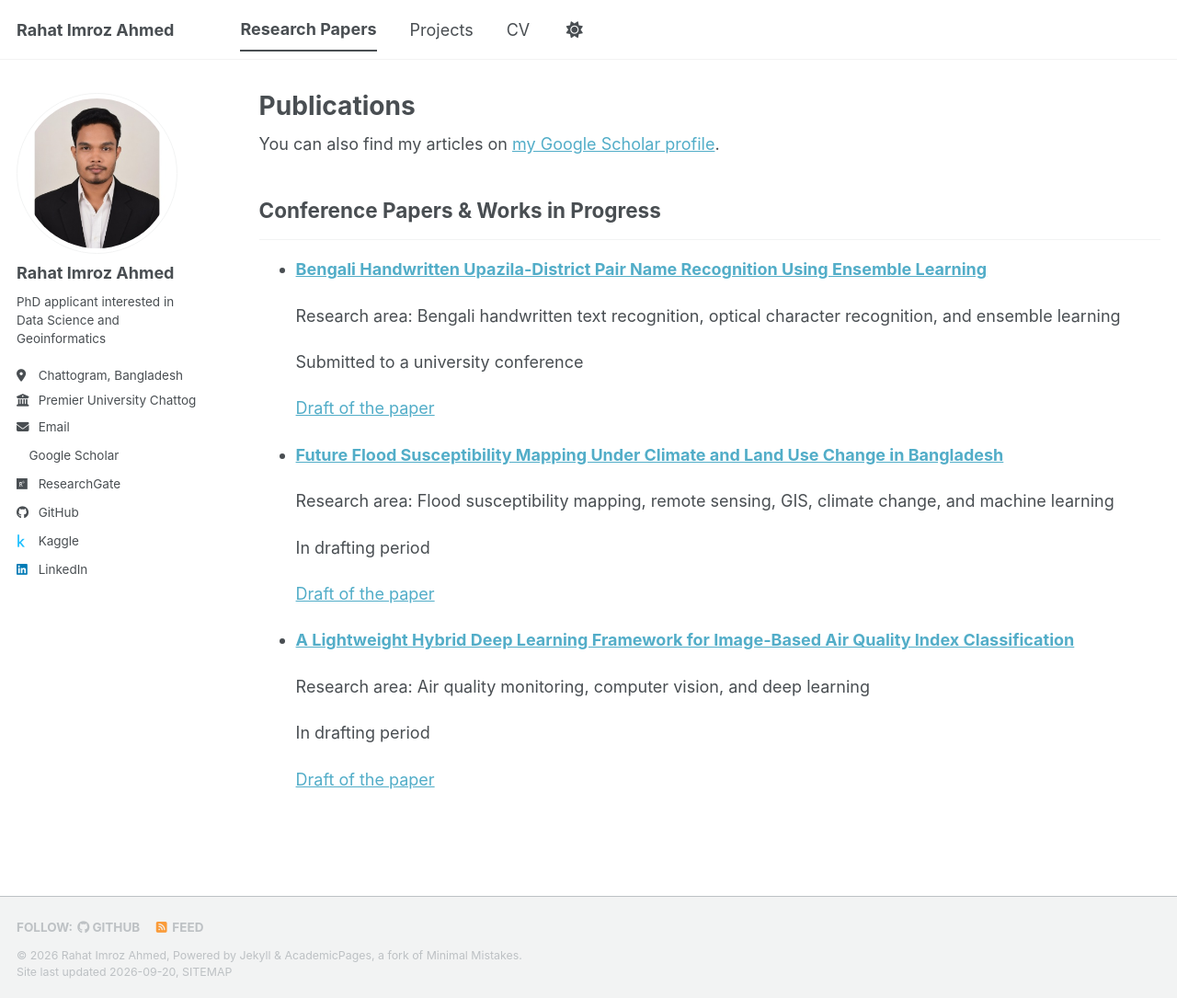
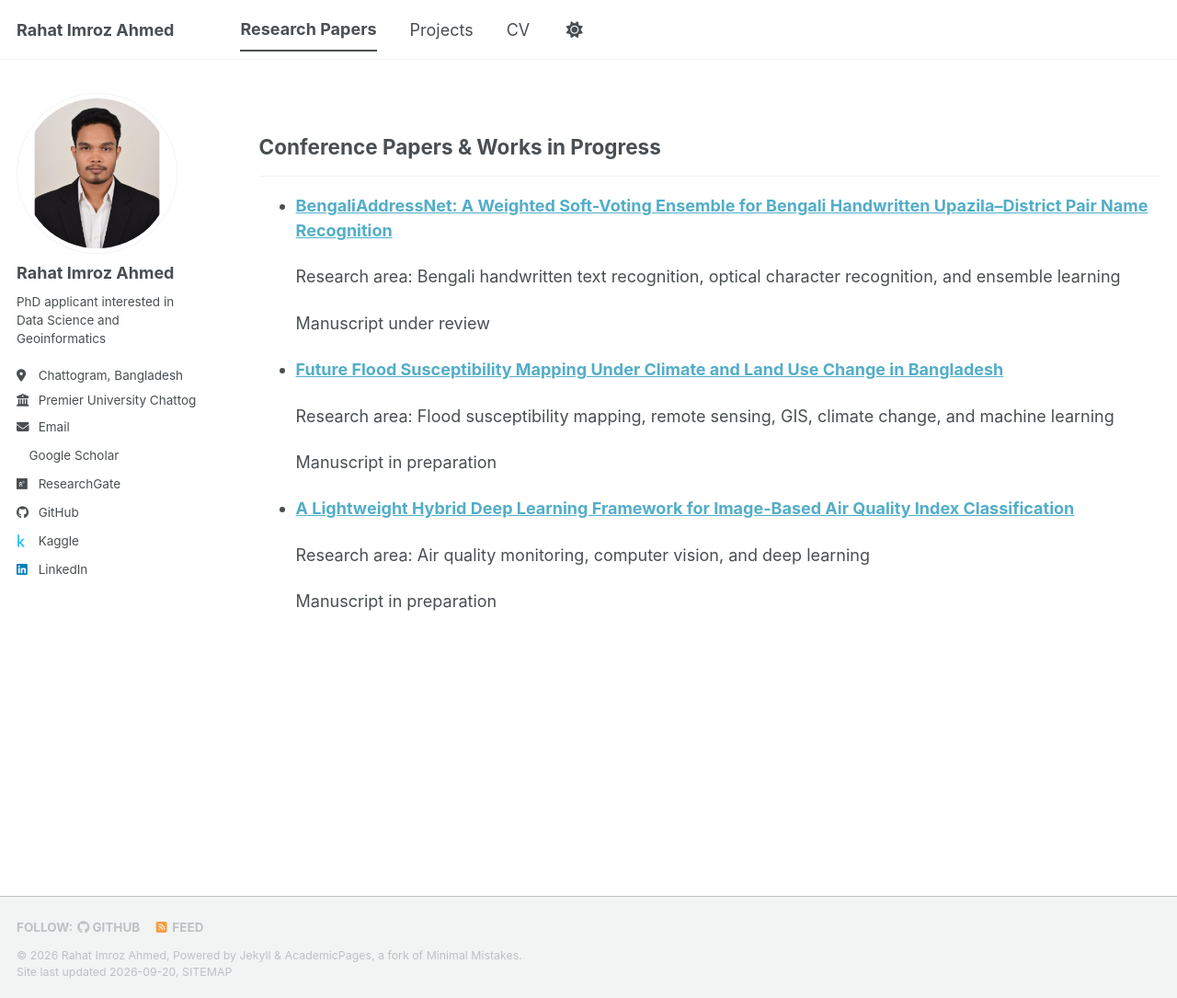
Before and after one commit to RahatAhmed171/RahatAhmed171.github.io, a Jekyll site: the page built from _pages/publications.html, in a window 1280 px wide and 1085 px high. Shown: the whole window at 92% size. Built offline with Jekyll 4.4.1, drawn with Linux system fonts in a browser that asks for light colours; a style sheet for code colours, icons or effects is not loaded.

Commit message:
Update publication details

```diff
--- a/_pages/publications.html
+++ b/_pages/publications.html
@@ -1,13 +1,11 @@
 ---
 layout: archive
-title: "Publications"
+
 permalink: /publications/
 author_profile: true
 ---
 
-{% if site.author.googlescholar %}
-  <div class="wordwrap">You can also find my articles on <a href="{{site.author.googlescholar}}">my Google Scholar profile</a>.</div>
-{% endif %}
+
 
 {% include base_path %}
 
@@ -16,23 +14,25 @@ author_profile: true
 
 <ul>
   <li>
-    <p><strong><a href="{{ base_path }}/publication/2010-10-01-paper-title-number-2">Bengali Handwritten Upazila-District Pair Name Recognition Using Ensemble Learning</a></strong></p>
+    <p><strong><a href="{{ base_path }}/publication/2010-10-01-paper-title-number-2">BengaliAddressNet: A Weighted Soft-Voting
+Ensemble for Bengali Handwritten Upazila–District
+Pair Name Recognition</a></strong></p>
     <p>Research area: Bengali handwritten text recognition, optical character recognition, and ensemble learning</p>
-    <p>Submitted to a university conference</p>
-    <p><a href="{{ base_path }}/files/drafts/upazila-district-pair-paper.pdf">Draft of the paper</a></p>
+    <p>Manuscript under review</p>
+
   </li>
 
   <li>
     <p><strong><a href="{{ base_path }}/publication/2015-10-01-paper-title-number-3">Future Flood Susceptibility Mapping Under Climate and Land Use Change in Bangladesh</a></strong></p>
     <p>Research area: Flood susceptibility mapping, remote sensing, GIS, climate change, and machine learning</p>
-    <p>In drafting period</p>
-    <p><a href="{{ base_path }}/files/drafts/flood-mapping-paper.pdf">Draft of the paper</a></p>
+    <p>Manuscript in preparation</p>
+
   </li>
 
   <li>
     <p><strong><a href="{{ base_path }}/publication/2009-10-01-paper-title-number-1">A Lightweight Hybrid Deep Learning Framework for Image-Based Air Quality Index Classification</a></strong></p>
     <p>Research area: Air quality monitoring, computer vision, and deep learning</p>
-    <p>In drafting period</p>
-    <p><a href="{{ base_path }}/files/drafts/aqi-detection-paper.pdf">Draft of the paper</a></p>
+    <p>Manuscript in preparation</p>
+
   </li>
 </ul>
```
Also changed, not shown: _publications/2009-10-01-paper-title-number-1.md (+12 -4 lines), _publications/2010-10-01-paper-title-number-2.md (+15 -5 lines), _publications/2015-10-01-paper-title-number-3.md (+6 -5 lines).
